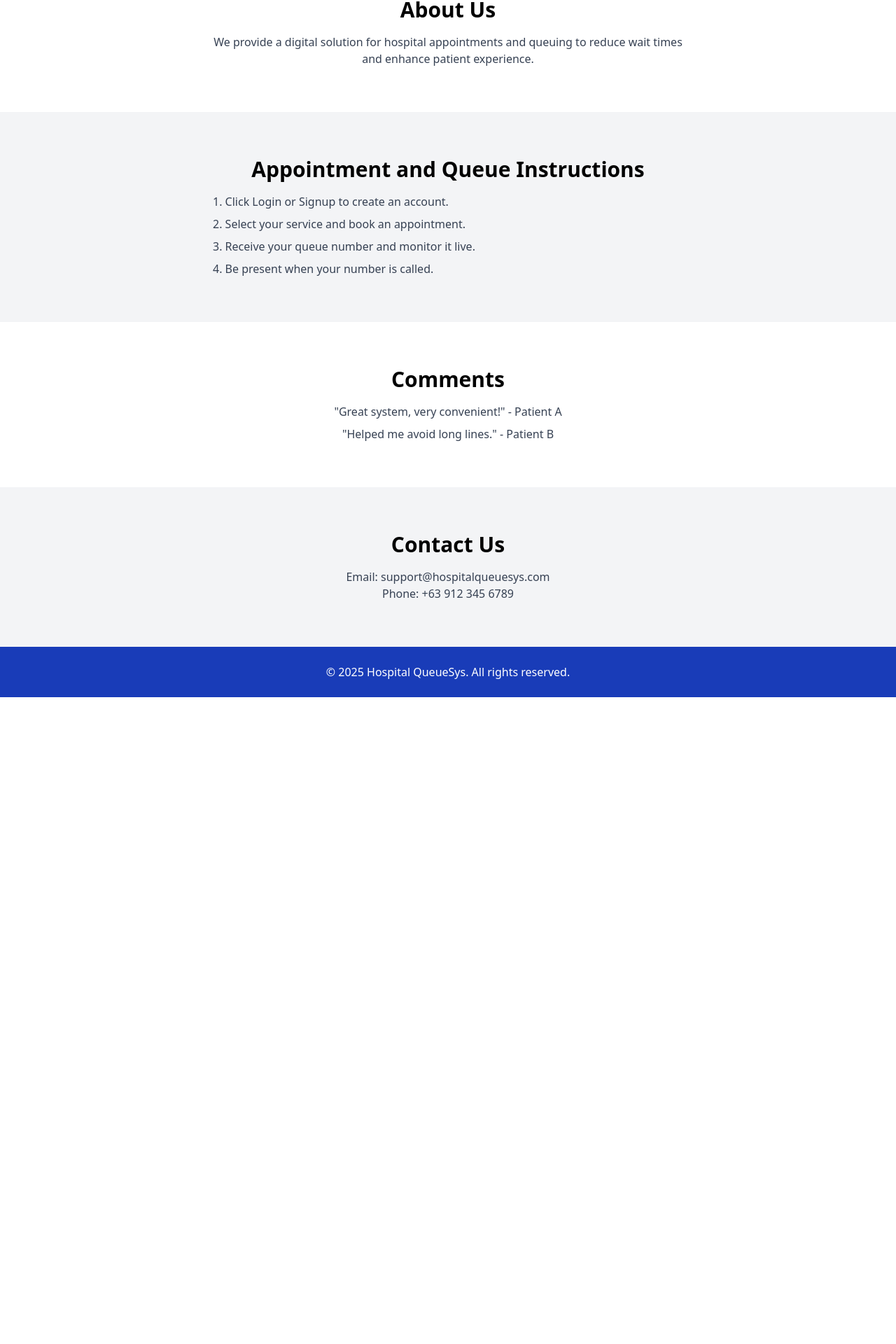
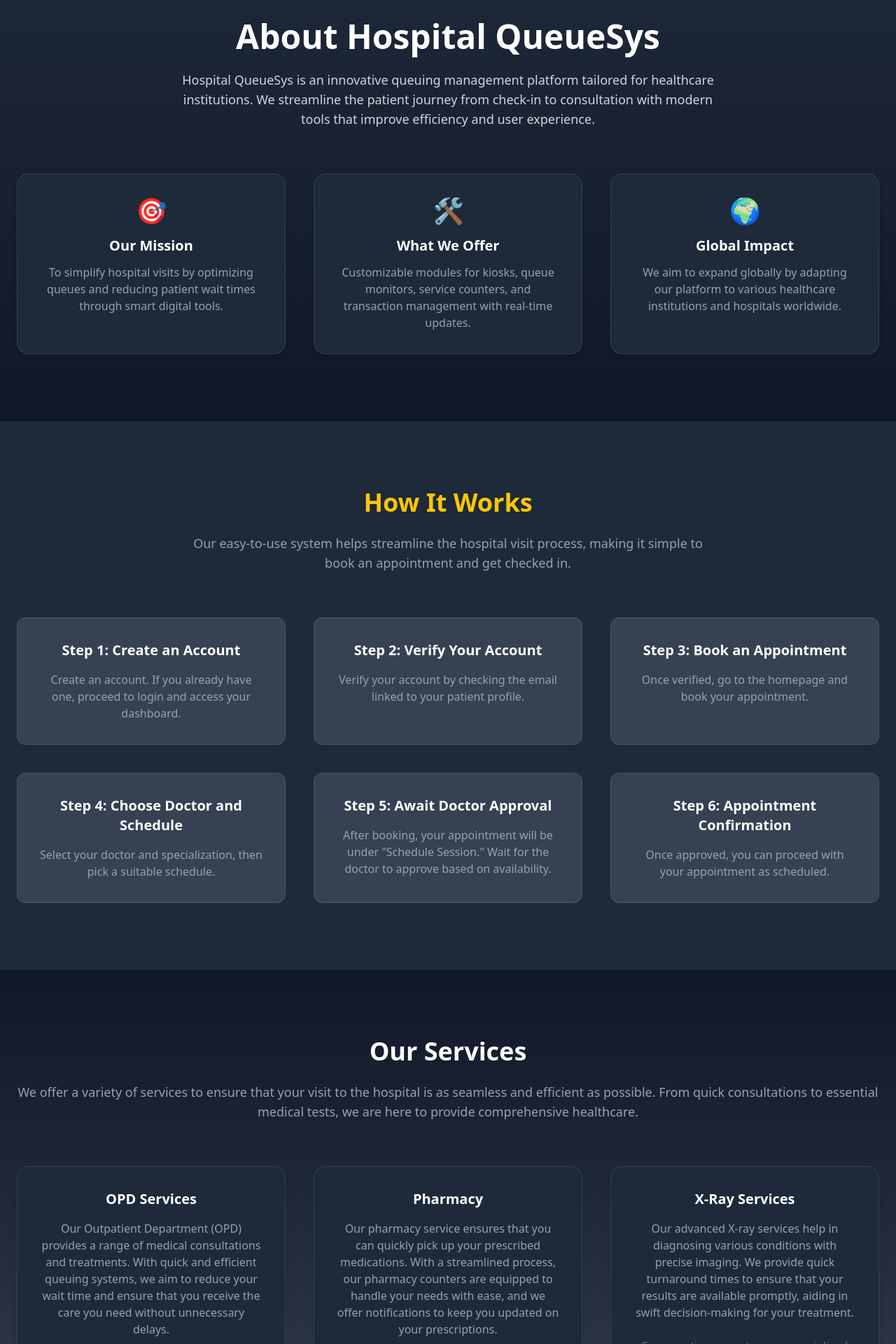
Before and after one commit to RalphHontiveros/LWF_WEB, a React (Vite) app: page / in a window 1280 px wide. Shown: the part 868-2788 px from the top of the page at 70% size. Before the commit the page ends 1864 px from the top, so only its background shows below. Built offline with nearby package versions, Linux system fonts and the light colour scheme.

Commit message:
done landing page

```diff
--- a/src/index.css
+++ b/src/index.css
@@ -1 +1,5 @@
 @import "tailwindcss";
+
+html {
+    scroll-behavior: smooth;
+  }
--- a/src/pages/LandingPage.jsx
+++ b/src/pages/LandingPage.jsx
@@ -6,8 +6,8 @@ export default function LandingPage() {
 
   const navLinks = [
     { href: "#about", label: "About Us" },
-    { href: "#instruction", label: "Instructions" },
-    { href: "#comments", label: "Comments" },
+    { href: "#instructions", label: "Instructions" },
+    { href: "#services", label: "Service" },
     { href: "#contact", label: "Contact" },
     { href: "/queue", label: "Queue Monitor" },
   ];
@@ -130,45 +130,215 @@ export default function LandingPage() {
       </section>
 
       {/* About Us */}
-      <section id="about" className="py-16 px-6 bg-white">
-        <h2 className="text-3xl font-semibold mb-4 text-center">About Us</h2>
-        <p className="text-gray-700 text-center max-w-2xl mx-auto">
-          We provide a digital solution for hospital appointments and queuing to reduce wait times and enhance patient experience.
-        </p>
-      </section>
+      <section id="about" className="py-24 px-6 bg-gradient-to-b from-gray-800 to-gray-900 text-white">
+        <div className="max-w-7xl mx-auto text-center">
+          <h2 className="text-5xl font-extrabold text-white mb-6">
+            About Hospital QueueSys
+          </h2>
+          <p className="text-lg text-gray-300 max-w-3xl mx-auto mb-16">
+            Hospital QueueSys is an innovative queuing management platform tailored for healthcare institutions.
+            We streamline the patient journey from check-in to consultation with modern tools that improve efficiency and user experience.
+          </p>
 
-      {/* Instructions */}
-      <section id="instruction" className="py-16 px-6 bg-gray-100">
-        <h2 className="text-3xl font-semibold mb-4 text-center">
-          Appointment and Queue Instructions
-        </h2>
-        <ol className="list-decimal list-inside text-gray-700 space-y-2 mx-auto max-w-2xl">
-          <li>Click Login or Signup to create an account.</li>
-          <li>Select your service and book an appointment.</li>
-          <li>Receive your queue number and monitor it live.</li>
-          <li>Be present when your number is called.</li>
-        </ol>
-      </section>
+          <div className="grid gap-10 sm:grid-cols-1 md:grid-cols-2 lg:grid-cols-3">
+            <div className="bg-gray-800 border border-gray-700 rounded-2xl shadow-md p-8 hover:shadow-xl transition-transform transform hover:-translate-y-1">
+              <div className="text-blue-400 text-4xl mb-4">🎯</div>
+              <h3 className="text-xl font-semibold text-white mb-3">Our Mission</h3>
+              <p className="text-gray-400">
+                To simplify hospital visits by optimizing queues and reducing patient wait times through smart digital tools.
+              </p>
+            </div>
 
-      {/* Comments */}
-      <section id="comments" className="py-16 px-6 bg-white">
-        <h2 className="text-3xl font-semibold mb-4 text-center">Comments</h2>
-        <div className="text-gray-700 text-center space-y-2">
-          <p>"Great system, very convenient!" - Patient A</p>
-          <p>"Helped me avoid long lines." - Patient B</p>
+            <div className="bg-gray-800 border border-gray-700 rounded-2xl shadow-md p-8 hover:shadow-xl transition-transform transform hover:-translate-y-1">
+              <div className="text-blue-400 text-4xl mb-4">🛠️</div>
+              <h3 className="text-xl font-semibold text-white mb-3">What We Offer</h3>
+              <p className="text-gray-400">
+                Customizable modules for kiosks, queue monitors, service counters, and transaction management with real-time updates.
+              </p>
+            </div>
+
+            <div className="bg-gray-800 border border-gray-700 rounded-2xl shadow-md p-8 hover:shadow-xl transition-transform transform hover:-translate-y-1">
+              <div className="text-blue-400 text-4xl mb-4">🌍</div>
+              <h3 className="text-xl font-semibold text-white mb-3">Global Impact</h3>
+              <p className="text-gray-400">
+                We aim to expand globally by adapting our platform to various healthcare institutions and hospitals worldwide.
+              </p>
+            </div>
+          </div>
         </div>
       </section>
 
-      {/* Contact */}
-      <section id="contact" className="py-16 px-6 bg-gray-100">
-        <h2 className="text-3xl font-semibold mb-4 text-center">Contact Us</h2>
-        <p className="text-gray-700 text-center">Email: support@hospitalqueuesys.com</p>
-        <p className="text-gray-700 text-center">Phone: +63 912 345 6789</p>
+      {/* Instructions Section */}
+      <section id="instructions" class="py-24 px-6 bg-gray-800 text-white">
+        <div class="max-w-7xl mx-auto text-center">
+          <h2 class="text-4xl font-extrabold mb-6 text-yellow-400">How It Works</h2>
+          <p class="text-lg text-gray-400 mb-16 max-w-3xl mx-auto">
+            Our easy-to-use system helps streamline the hospital visit process, making it simple to book an appointment and get checked in.
+          </p>
+
+          <div class="grid gap-10 sm:grid-cols-1 md:grid-cols-2 lg:grid-cols-3 xl:grid-cols-3">
+            <div class="bg-gray-700 border border-gray-600 rounded-xl p-8 transform transition duration-500 hover:scale-105 hover:bg-gray-600">
+              <h3 class="text-xl font-semibold text-white mb-4">Step 1: Create an Account</h3>
+              <p class="text-gray-400">
+                Create an account. If you already have one, proceed to login and access your dashboard.
+              </p>
+            </div>
+
+            <div class="bg-gray-700 border border-gray-600 rounded-xl p-8 transform transition duration-500 hover:scale-105 hover:bg-gray-600">
+              <h3 class="text-xl font-semibold text-white mb-4">Step 2: Verify Your Account</h3>
+              <p class="text-gray-400">
+                Verify your account by checking the email linked to your patient profile.
+              </p>
+            </div>
+
+            <div class="bg-gray-700 border border-gray-600 rounded-xl p-8 transform transition duration-500 hover:scale-105 hover:bg-gray-600">
+              <h3 class="text-xl font-semibold text-white mb-4">Step 3: Book an Appointment</h3>
+              <p class="text-gray-400">
+                Once verified, go to the homepage and book your appointment.
+              </p>
+            </div>
+
+            <div class="bg-gray-700 border border-gray-600 rounded-xl p-8 transform transition duration-500 hover:scale-105 hover:bg-gray-600">
+              <h3 class="text-xl font-semibold text-white mb-4">Step 4: Choose Doctor and Schedule</h3>
+              <p class="text-gray-400">
+                Select your doctor and specialization, then pick a suitable schedule.
+              </p>
+            </div>
+
+            <div class="bg-gray-700 border border-gray-600 rounded-xl p-8 transform transition duration-500 hover:scale-105 hover:bg-gray-600">
+              <h3 class="text-xl font-semibold text-white mb-4">Step 5: Await Doctor Approval</h3>
+              <p class="text-gray-400">
+                After booking, your appointment will be under "Schedule Session." Wait for the doctor to approve based on availability.
+              </p>
+            </div>
+
+            <div class="bg-gray-700 border border-gray-600 rounded-xl p-8 transform transition duration-500 hover:scale-105 hover:bg-gray-600">
+              <h3 class="text-xl font-semibold text-white mb-4">Step 6: Appointment Confirmation</h3>
+              <p class="text-gray-400">
+                Once approved, you can proceed with your appointment as scheduled.
+              </p>
+            </div>
+          </div>
+        </div>
       </section>
 
+
+      {/* Services Section */}
+      {/* Services Section */}
+<section id="services" className="py-24 px-6 bg-gradient-to-b from-gray-900 to-gray-700 text-white">
+  <div className="max-w-7xl mx-auto text-center">
+    <h2 className="text-4xl font-extrabold mb-6">Our Services</h2>
+    <p className="text-lg text-gray-400 mb-16">
+      We offer a variety of services to ensure that your visit to the hospital is as seamless and efficient as possible. From quick consultations to essential medical tests, we are here to provide comprehensive healthcare.
+    </p>
+
+    <div className="grid gap-10 sm:grid-cols-1 md:grid-cols-2 lg:grid-cols-3">
+
+      <div className="bg-gray-800 border border-gray-700 rounded-2xl shadow-lg p-8 transform transition duration-300 hover:scale-105 hover:shadow-xl">
+        <h3 className="text-xl font-semibold text-white mb-4">OPD Services</h3>
+        <p className="text-gray-400 mb-6">
+          Our Outpatient Department (OPD) provides a range of medical consultations and treatments. With quick and efficient queuing systems, we aim to reduce your wait time and ensure that you receive the care you need without unnecessary delays.
+        </p>
+        <p className="text-gray-500">
+          Whether it’s a routine check-up or specialized consultation, our doctors are here to provide the highest quality of care.
+        </p>
+      </div>
+
+      <div className="bg-gray-800 border border-gray-700 rounded-2xl shadow-lg p-8 transform transition duration-300 hover:scale-105 hover:shadow-xl">
+        <h3 className="text-xl font-semibold text-white mb-4">Pharmacy</h3>
+        <p className="text-gray-400 mb-6">
+          Our pharmacy service ensures that you can quickly pick up your prescribed medications. With a streamlined process, our pharmacy counters are equipped to handle your needs with ease, and we offer notifications to keep you updated on your prescriptions.
+        </p>
+        <p className="text-gray-500">
+          Whether it's refilling a prescription or obtaining new medications, our pharmacy team is dedicated to providing accurate and timely service.
+        </p>
+      </div>
+
+      <div className="bg-gray-800 border border-gray-700 rounded-2xl shadow-lg p-8 transform transition duration-300 hover:scale-105 hover:shadow-xl">
+        <h3 className="text-xl font-semibold text-white mb-4">X-Ray Services</h3>
+        <p className="text-gray-400 mb-6">
+          Our advanced X-ray services help in diagnosing various conditions with precise imaging. We provide quick turnaround times to ensure that your results are available promptly, aiding in swift decision-making for your treatment.
+        </p>
+        <p className="text-gray-500">
+          From routine scans to more specialized imaging, our team works diligently to ensure your X-ray process is as efficient and comfortable as possible.
+        </p>
+      </div>
+
+    </div>
+  </div>
+</section>
+
+
+
+      {/* Contact Section */}
+      <section id="contact" className="py-24 px-6 bg-gray-900 text-white">
+      <div className="max-w-7xl mx-auto text-center">
+        <h2 className="text-4xl font-extrabold text-yellow-400 mb-6">Contact Us</h2>
+        <p className="text-lg text-gray-400 mb-16 max-w-3xl mx-auto">
+          Have questions? Feel free to reach out to us. We are here to help you!
+        </p>
+
+        <div className="max-w-2xl mx-auto bg-gray-800 p-8 rounded-lg shadow-xl hover:shadow-2xl transition duration-300">
+          <div className="mb-6">
+            <h3 className="text-xl font-semibold text-white mb-4">Contact Information</h3>
+            <p className="text-lg text-gray-400 mb-4">You can reach us at:</p>
+
+            <div className="grid grid-cols-1 sm:grid-cols-2 gap-8">
+              <div className="flex items-center space-x-3 hover:text-yellow-400 transition duration-300">
+                <svg xmlns="http://www.w3.org/2000/svg" className="w-8 h-8 text-blue-400" fill="none" viewBox="0 0 24 24" stroke="currentColor">
+                  <path stroke-linecap="round" stroke-linejoin="round" stroke-width="2" d="M19.428 15.745a9.002 9.002 0 10-12.856 0m4.308-2.524a5.5 5.5 0 11-6.416-6.416m9.804 3.053a9.003 9.003 0 01-4.696-4.72" />
+                </svg>
+                <p className="text-lg text-gray-300">contact@hospital.com</p>
+              </div>
+              <div className="flex items-center space-x-3 hover:text-yellow-400 transition duration-300">
+                <svg xmlns="http://www.w3.org/2000/svg" className="w-8 h-8 text-green-400" fill="none" viewBox="0 0 24 24" stroke="currentColor">
+                  <path stroke-linecap="round" stroke-linejoin="round" stroke-width="2" d="M3 8a5 5 0 015-5h8a5 5 0 015 5v8a5 5 0 01-5 5H8a5 5 0 01-5-5V8z" />
+                </svg>
+                <p className="text-lg text-gray-300">(123) 456-7890</p>
+              </div>
+            </div>
+          </div>
+
+          <div className="text-center mt-8">
+            <p className="text-sm text-gray-400">We look forward to hearing from you!</p>
+          </div>
+        </div>
+      </div>
+    </section>
+
       {/* Footer */}
-      <footer className="bg-blue-800 text-white text-center p-6">
-        <p>&copy; 2025 Hospital QueueSys. All rights reserved.</p>
+      <footer className="bg-gray-800 text-white py-10">
+        <div className="max-w-7xl mx-auto text-center">
+          <p>&copy; 2025 Hospital QueueSys. All rights reserved.</p>
+          <div className="mt-4">
+            <a
+              href="https://www.facebook.com"
+              className="text-blue-400 hover:text-blue-600 transition duration-200"
+              target="_blank"
+              rel="noopener noreferrer"
+            >
+              Facebook
+            </a>
+            <span className="mx-4">|</span>
+            <a
+              href="https://www.twitter.com"
+              className="text-blue-400 hover:text-blue-600 transition duration-200"
+              target="_blank"
+              rel="noopener noreferrer"
+            >
+              Twitter
+            </a>
+            <span className="mx-4">|</span>
+            <a
+              href="https://www.instagram.com"
+              className="text-blue-400 hover:text-blue-600 transition duration-200"
+              target="_blank"
+              rel="noopener noreferrer"
+            >
+              Instagram
+            </a>
+          </div>
+        </div>
       </footer>
     </div>
   );
```
